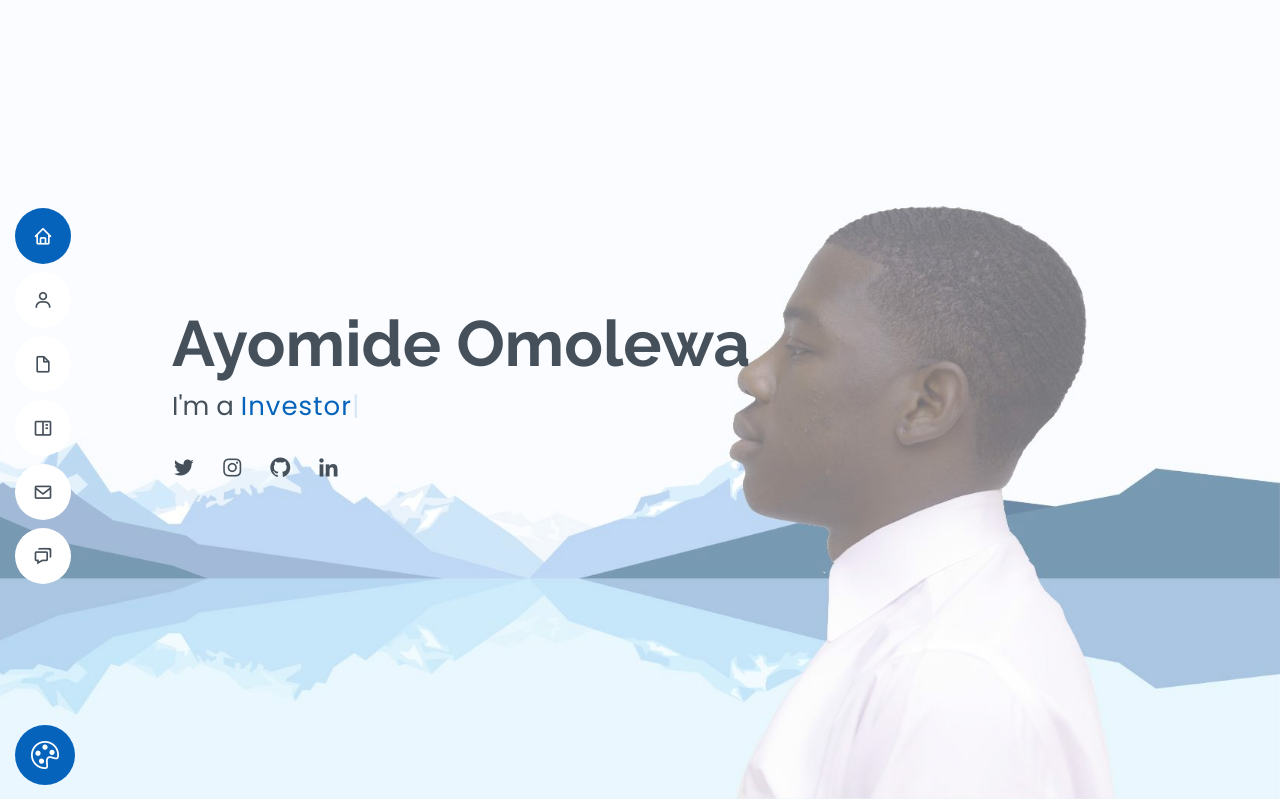
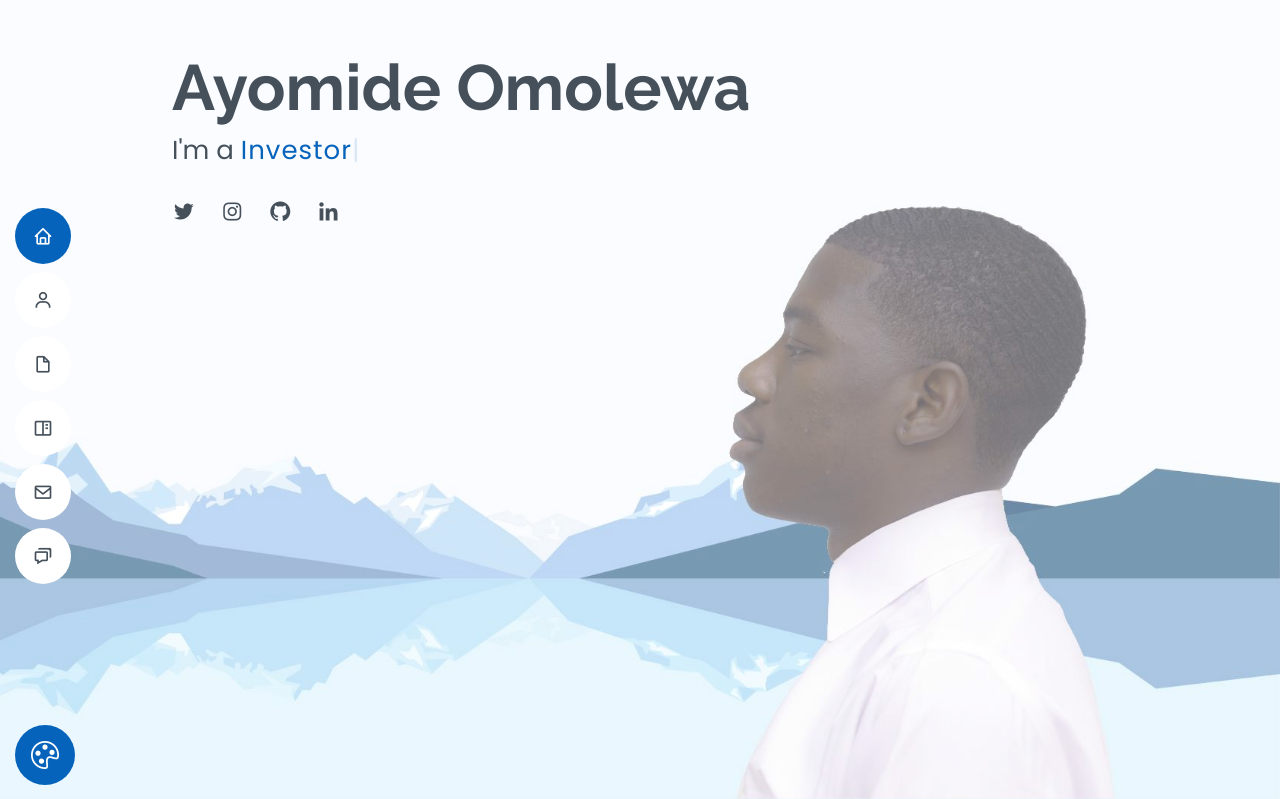
Before and after one commit to ayomide321/portfolio-omolewa, a Flask app: template templates/index.html in a window 1280 px wide. Shown: the top 799 px of the page. Run offline with Flask 2, Linux system fonts and the light colour scheme; the template is opened without the code that fills it, so the values that code supplies are empty; some libraries are stand-ins or nearby versions.

Commit message:
fix styling

```diff
--- a/static/assets/css/style.css
+++ b/static/assets/css/style.css
@@ -52,7 +52,11 @@ h1, h2, h3, h4, h5, h6 {
   overflow: hidden;
   overflow-y: scroll;
 }
-
+.container {
+  height: 100%;
+  display: flex;
+  flex-direction: column;
+}
 .typing-cursor {
   width: 0.5em;
   height: 1.2em;
```
Also changed, not shown: templates/ChatAYO.html (+7 -3 lines), 1 other file.
